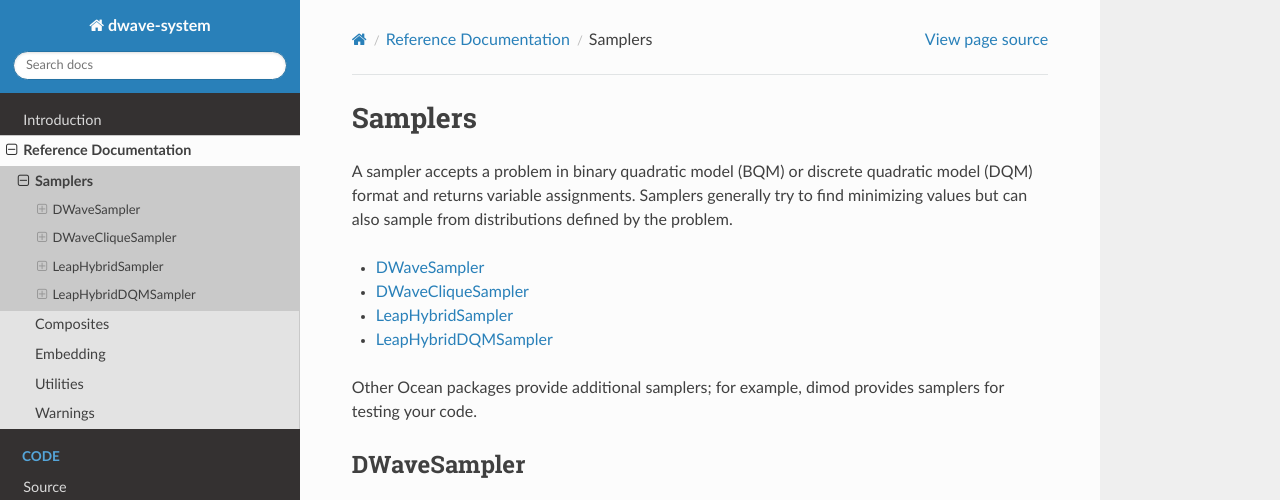
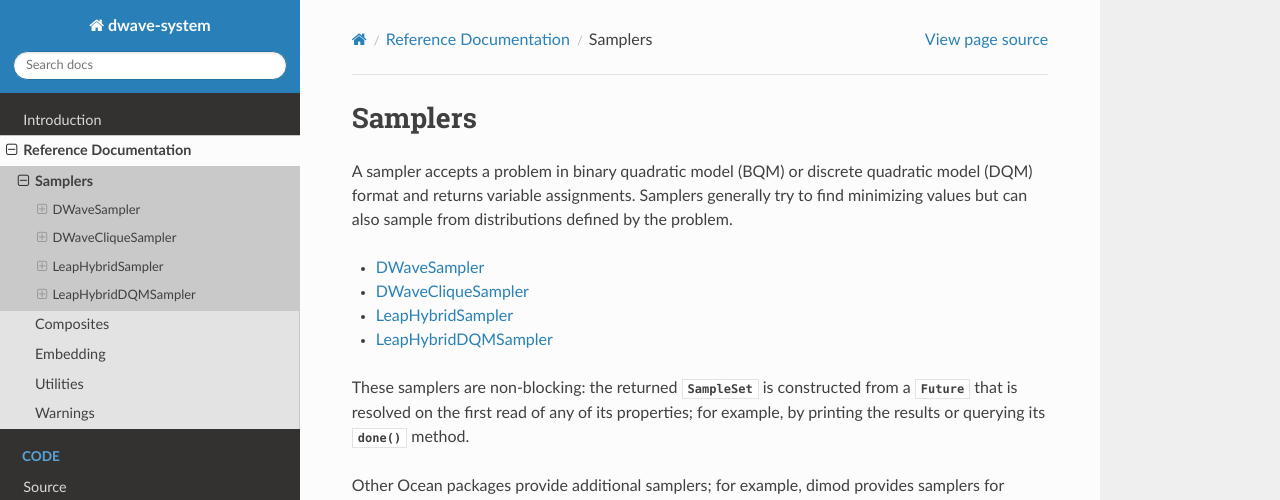
Before and after one commit to dwavesystems/dwave-system, a Sphinx documentation site: the page built from docs/reference/samplers.rst, in a window 1280 px wide and 900 px high, cut to the strip 0-500 px from the top of the window. Built offline with Sphinx 7.4.7 and the Read the Docs theme 2.0.0, drawn with Linux system fonts in a browser that asks for light colours; the version number could not be read and is left out.

Commit message:
Add description of sampler results

```diff
--- a/docs/reference/samplers.rst
+++ b/docs/reference/samplers.rst
@@ -14,6 +14,11 @@ distributions defined by the problem.
 .. contents::
     :local:
     :depth: 1
+
+These samplers are non-blocking: the returned :class:`~dimod.SampleSet` is constructed
+from a :class:`~concurrent.futures.Future` that is resolved on the first read of
+any of its properties; for example, by printing the results or querying its
+:meth:`~dimod.SampleSet.done` method.
 
 Other Ocean packages provide additional samplers; for example,
 :std:doc:`dimod <oceandocs:docs_dimod/sdk_index>` provides samplers for testing
```
